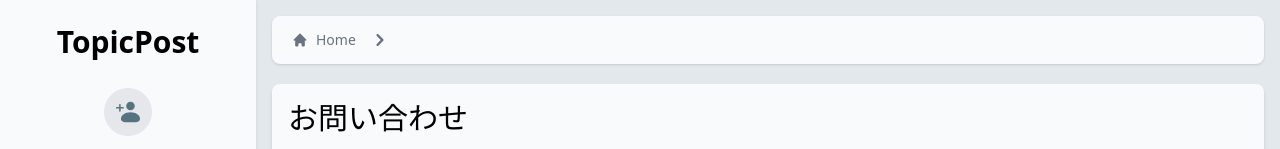
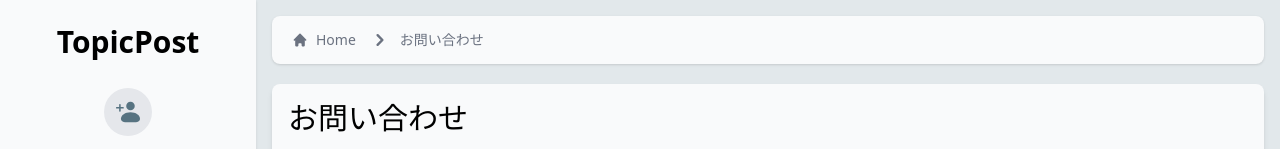
Before and after one commit to chihiros/topicpost-web, a React (Create React App) app: page /contact in a window 1280 px wide. Shown: the top 149 px of the page. Built offline with nearby package versions, Linux system fonts and the light colour scheme.

Commit message:
fix: 変数名修正

```diff
--- a/src/core/components/organisms/ContactForm.tsx
+++ b/src/core/components/organisms/ContactForm.tsx
@@ -45,7 +45,7 @@ const ContactForm: React.FC = () => {
     <div className="p-4 sm:ml-64">
       <Breadcrumb
         breadcrumb={[
-          { href: '/contact', label: 'お問い合わせ' },
+          { href: '/contact', context: 'お問い合わせ' },
         ]}
       />
 
--- a/src/core/components/organisms/DiaryContent.tsx
+++ b/src/core/components/organisms/DiaryContent.tsx
@@ -6,7 +6,7 @@ const DiaryContent: React.FC = () => {
     <div className="p-4 sm:ml-64">
       <Breadcrumb
         breadcrumb={[
-          { href: '/diary', label: '活動日記' },
+          { href: '/diary', context: '活動日記' },
         ]}
       />
     </div>
--- a/src/core/components/organisms/RecreationContent.tsx
+++ b/src/core/components/organisms/RecreationContent.tsx
@@ -6,7 +6,7 @@ const RecreationForm: React.FC = () => {
     <div className="p-4 sm:ml-64">
       <Breadcrumb
         breadcrumb={[
-          { href: '/recreation', label: 'レクリエーション' },
+          { href: '/recreation', context: 'レクリエーション' },
         ]}
       />
     </div>
```
